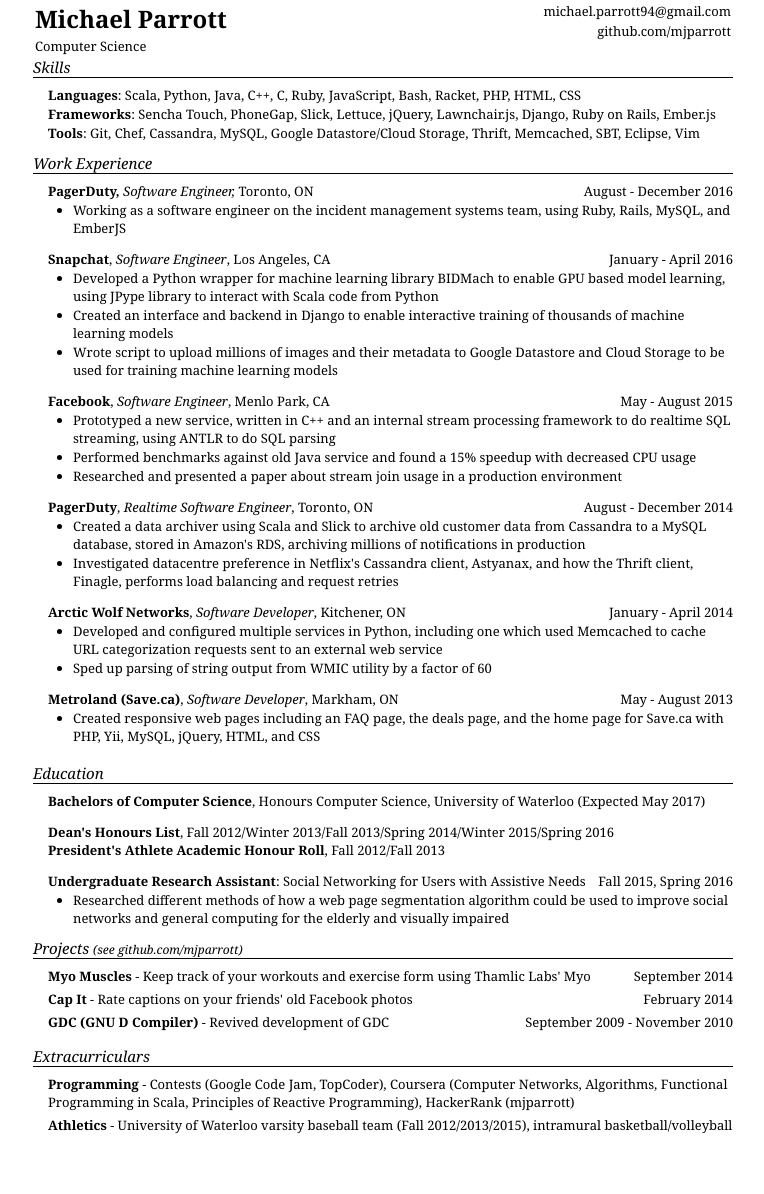
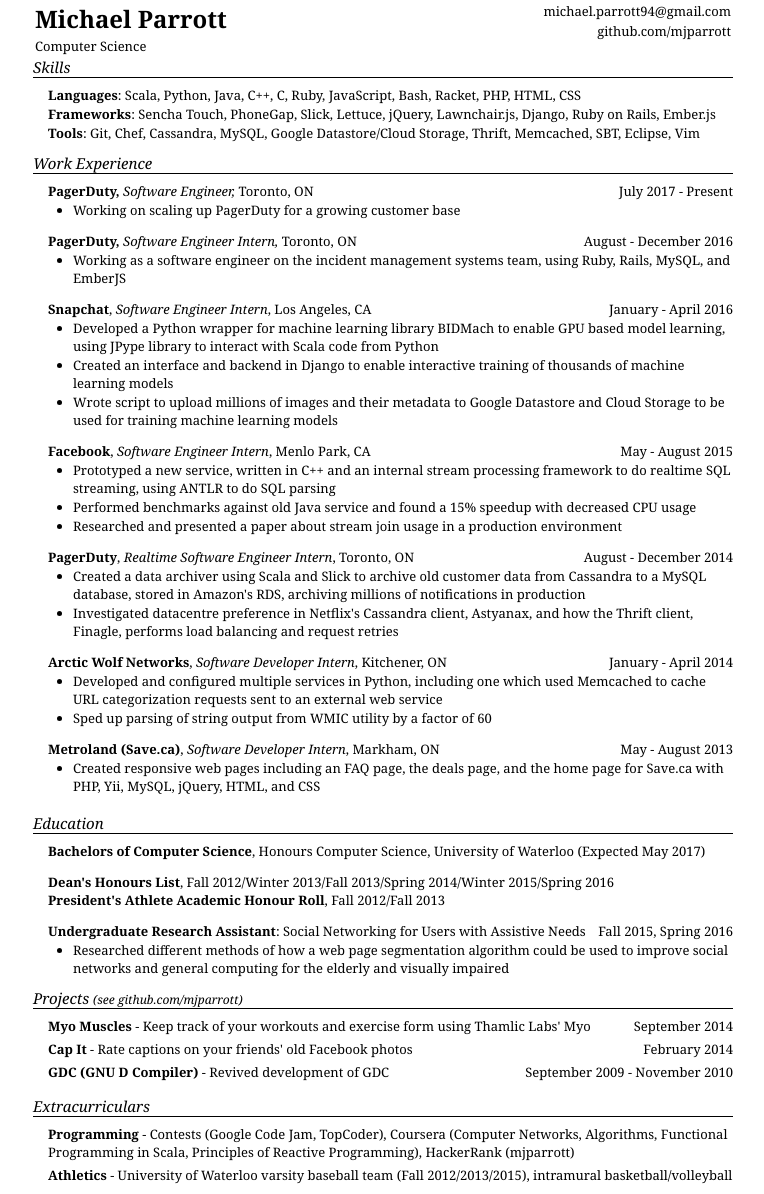
Before and after one commit to mjparrott/mjparrott.github.io, a Jekyll site: the page resume.html, which Jekyll copies as it is, in a window 1280 px wide. Shown: the whole page, without its empty margins (257-1021 px from the left). Built offline with Jekyll 4.4.1, drawn with Linux system fonts in a browser that asks for light colours; before the commit the page ends 1144 px from its top, so only the background shows below that.

Commit message:
Update resume with current job

```diff
--- a/resume.html
+++ b/resume.html
@@ -33,6 +33,17 @@
         <span class = "job-employer">PagerDuty,</span>
         <span class = "job-title">Software Engineer,</span>
         <span class = "job-location">Toronto, ON</span>
+        <span class = "job-time">July 2017 - Present</span>
+      </div>
+      <ul>
+        <li>Working on scaling up PagerDuty for a growing customer base</li>
+      </ul>
+    </div>
+    <div class = "job">
+      <div class = "job-info indent-text">
+        <span class = "job-employer">PagerDuty,</span>
+        <span class = "job-title">Software Engineer Intern,</span>
+        <span class = "job-location">Toronto, ON</span>
         <span class = "job-time">August - December 2016</span>
       </div>
       <ul>
@@ -42,7 +53,7 @@
     <div class = "job">
       <div class = "job-info indent-text">
         <span class = "job-employer">Snapchat</span>,
-        <span class = "job-title">Software Engineer</span>,
+        <span class = "job-title">Software Engineer Intern</span>,
         <span class = "job-location">Los Angeles, CA</span>
         <span class = "job-time">January - April 2016</span>
       </div>
@@ -58,7 +69,7 @@
     <div class = "job">
       <div class = "job-info indent-text">
         <span class = "job-employer">Facebook</span>,
-        <span class = "job-title">Software Engineer</span>,
+        <span class = "job-title">Software Engineer Intern</span>,
         <span class = "job-location">Menlo Park, CA</span>
         <span class = "job-time">May - August 2015</span>
       </div>
@@ -73,7 +84,7 @@
     <div class = "job">
       <div class = "job-info indent-text">
         <span class = "job-employer">PagerDuty</span>,
-        <span class = "job-title">Realtime Software Engineer</span>,
+        <span class = "job-title">Realtime Software Engineer Intern</span>,
         <span class = "job-location">Toronto, ON</span>
         <span class = "job-time">August - December 2014</span>
       </div>
@@ -89,7 +100,7 @@
     <div class = "job">
       <div class = "job-info indent-text">
         <span class = "job-employer">Arctic Wolf Networks</span>,
-        <span class = "job-title">Software Developer</span>,
+        <span class = "job-title">Software Developer Intern</span>,
         <span class = "job-location">Kitchener, ON</span>
         <span class = "job-time">January - April 2014</span>
       </div>
@@ -104,7 +115,7 @@
     <div id = "last-job" class = "job">
       <div class = "job-info indent-text">
         <span class = "job-employer">Metroland (Save.ca)</span>,
-        <span class = "job-title">Software Developer</span>,
+        <span class = "job-title">Software Developer Intern</span>,
         <span class = "job-location">Markham, ON</span>
         <span class = "job-time">May - August 2013</span>
       </div>
```
